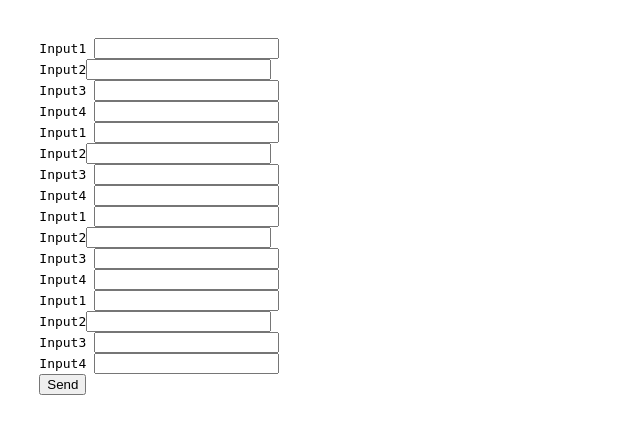
After one commit to SAEBelgradeWeb/WebProf_2016, a PHP site: page /arrayLoop.php in a window 1280 px wide. The commit adds this page. Shown: the top 434 px of the page, without its empty margins (0-640 px from the left). Run offline with PHP 8.4, Linux system fonts and the light colour scheme.

Commit message:
lesson 4

```diff
--- /dev/null
+++ b/cas4/arrayLoop.php
@@ -0,0 +1,38 @@
+<?php
+echo '<pre>';
+if(count($_POST)>0){
+    print_r($_POST);
+    $user = [];
+
+    foreach($_POST as $key=>$value){
+        $user[$key] = $value;
+    }
+
+
+    print_r($user);
+
+}
+
+
+?>
+
+
+<form action="" method="post">
+    <label for="">Input1 <input type="text" name="email" id=""></label>
+    <label for="">Input2<input type="text" name="username" id=""></label>
+    <label for="">Input3 <input type="text" name="pass" id=""></label>
+    <label for="">Input4 <input type="text" name="phone" id=""></label>
+    <label for="">Input1 <input type="text" name="email1" id=""></label>
+    <label for="">Input2<input type="text" name="username1" id=""></label>
+    <label for="">Input3 <input type="text" name="pass1" id=""></label>
+    <label for="">Input4 <input type="text" name="phone1" id=""></label>
+    <label for="">Input1 <input type="text" name="email2" id=""></label>
+    <label for="">Input2<input type="text" name="username2" id=""></label>
+    <label for="">Input3 <input type="text" name="pass2" id=""></label>
+    <label for="">Input4 <input type="text" name="phone2" id=""></label>
+    <label for="">Input1 <input type="text" name="email3" id=""></label>
+    <label for="">Input2<input type="text" name="username3" id=""></label>
+    <label for="">Input3 <input type="text" name="pass3" id=""></label>
+    <label for="">Input4 <input type="text" name="phone3" id=""></label>
+    <input type="submit" value="Send">
+</form>
```
Also changed, not shown: cas3/domaci/resenja.php (+29 -37 lines), cas4/zadatak1.php (+26 -19 lines), cas4/zadatak3-2.php (+17 -0 lines), cas4/readme.md.
